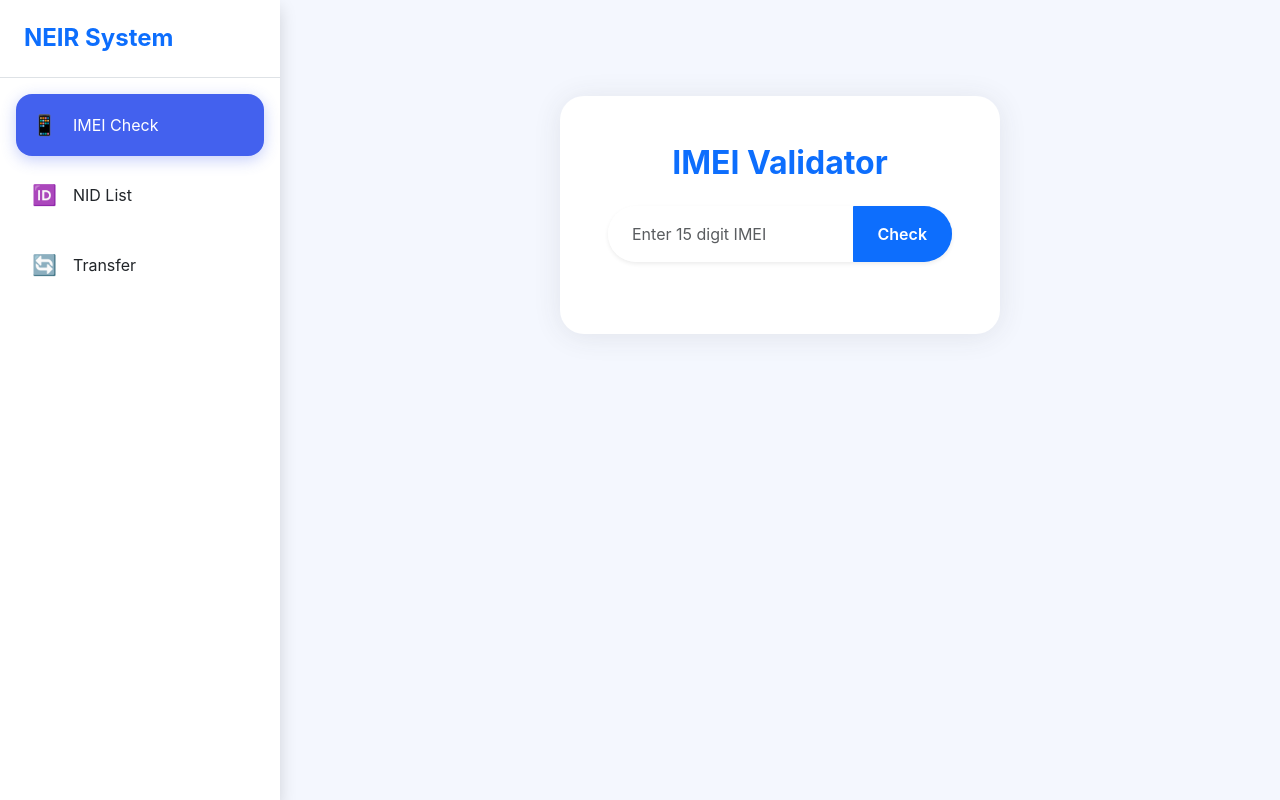
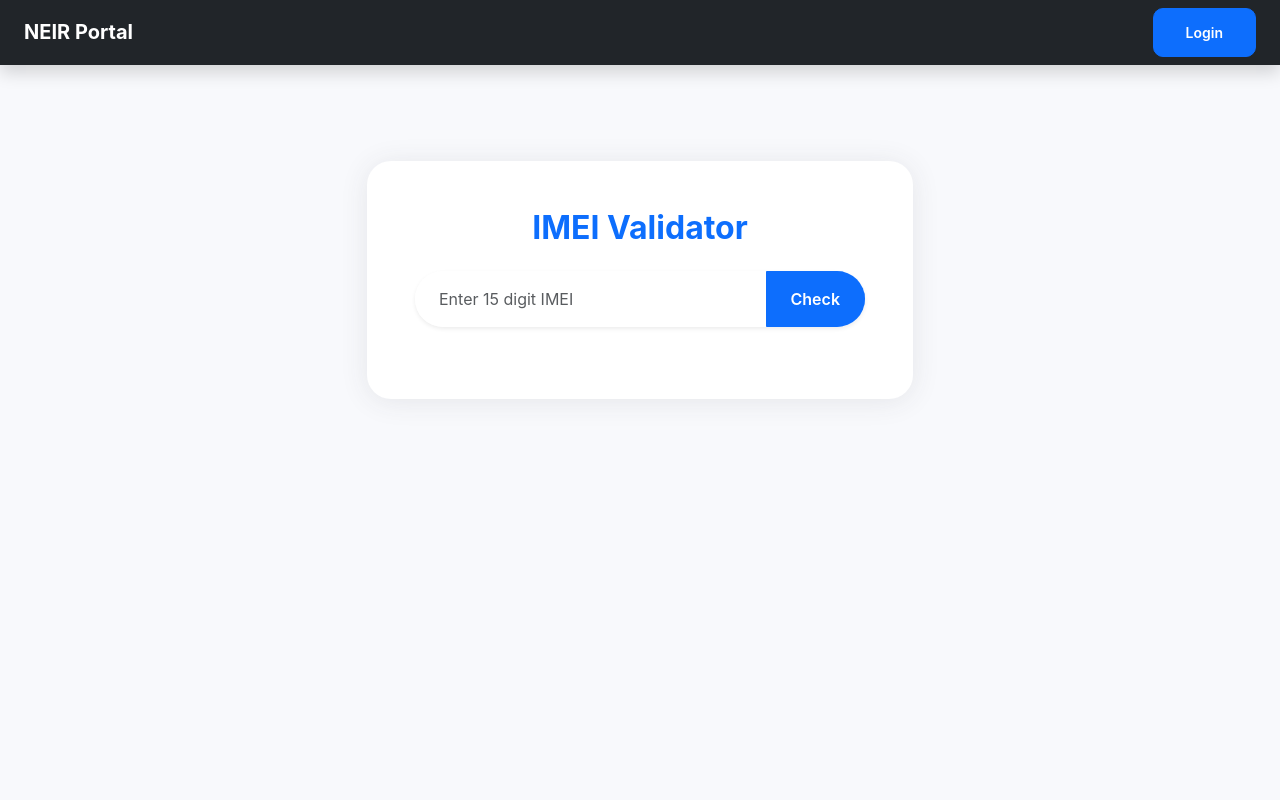
Before and after one commit to nayem-48ai/iMEi-BD, a Next.js app: page / in a window 1280 px wide. Built offline with nearby package versions, Linux system fonts and the light colour scheme.

Commit message:
Update Layout.js

```diff
--- a/components/Layout.js
+++ b/components/Layout.js
@@ -1,52 +1,36 @@
 import Link from 'next/link';
 import { useRouter } from 'next/router';
-import { useState } from 'react';
+import { useEffect, useState } from 'react';
 
 export default function Layout({ children }) {
-  const [isOpen, setIsOpen] = useState(false);
   const router = useRouter();
+  const [user, setUser] = useState(null);
 
-  const navs = [
-    { name: 'IMEI Check', path: '/', icon: '📱' },
-    { name: 'NID List', path: '/nid', icon: '🆔' },
-    { name: 'Transfer', path: '/transfer', icon: '🔄' }
-  ];
+  useEffect(() => {
+    setUser(localStorage.getItem('username'));
+  }, []);
+
+  const logout = () => {
+    localStorage.clear();
+    router.push('/login');
+  };
 
   return (
-    <div className="app-container">
-      {/* Mobile Nav */}
-      <header className="mobile-header d-md-none p-3 bg-white shadow-sm sticky-top">
-        <div className="d-flex justify-content-between align-items-center">
-          <button className="btn btn-light" onClick={() => setIsOpen(true)}>☰</button>
-          <h5 className="mb-0 fw-bold text-primary">NEIR BD</h5>
-          <div style={{width: 40}}></div>
+    <div className="main-wrapper">
+      <nav className="navbar navbar-expand-lg navbar-dark bg-dark px-4 shadow">
+        <Link href="/" className="navbar-brand fw-bold">NEIR Portal</Link>
+        <div className="ms-auto d-flex align-items-center">
+          {user ? (
+            <>
+              <span className="text-white me-3 small">Welcome, {user}</span>
+              <button onClick={logout} className="btn btn-sm btn-outline-danger">Logout</button>
+            </>
+          ) : (
+            <Link href="/login" className="btn btn-sm btn-primary">Login</Link>
+          )}
         </div>
-      </header>
-
-      <div className="d-flex">
-        {/* Sidebar */}
-        <aside className={`sidebar-nav ${isOpen ? 'show' : ''} bg-white shadow`}>
-          <div className="p-4 border-bottom d-flex justify-content-between">
-            <h4 className="fw-bold text-primary mb-0">NEIR System</h4>
-            <button className="btn d-md-none" onClick={() => setIsOpen(false)}>✕</button>
-          </div>
-          <nav className="p-3">
-            {navs.map(n => (
-              <Link key={n.path} href={n.path}
-                className={`nav-link p-3 rounded-4 mb-2 d-flex align-items-center ${router.pathname === n.path ? 'active-link' : ''}`}
-                onClick={() => setIsOpen(false)}>
-                <span className="me-3 fs-5">{n.icon}</span> {n.name}
-              </Link>
-            ))}
-          </nav>
-        </aside>
-
-        {/* Main */}
-        <main className="main-body flex-grow-1 p-3 p-md-5">
-          {children}
-        </main>
-      </div>
-      {isOpen && <div className="sidebar-overlay" onClick={() => setIsOpen(false)}></div>}
+      </nav>
+      <div className="container py-5">{children}</div>
     </div>
   );
 }
```
